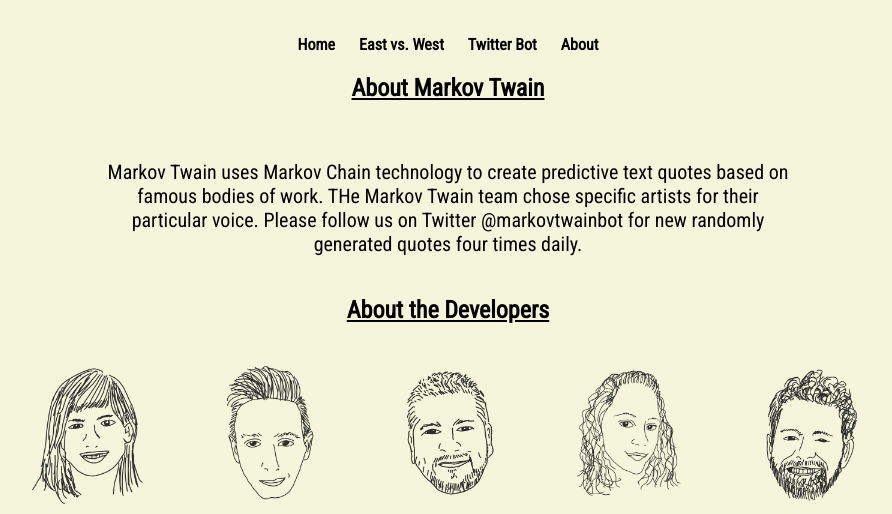
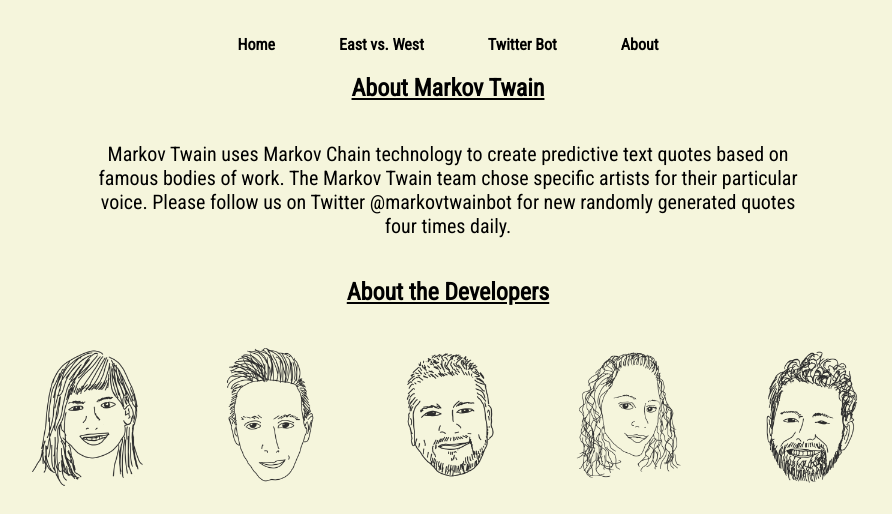
Before and after one commit to textables/textables, a website: page public/about.html in a window 1280 px wide. Shown: the part 183-697 px from the top of the page, without its empty margins (192-1084 px from the left). Drawn offline with Linux system fonts and the light colour scheme.

Commit message:
nav links updated to be in same position on every page

```diff
--- a/public/about.html
+++ b/public/about.html
@@ -20,17 +20,16 @@
         <h1>Markov Twain</h1>
         <h5>"Some kinda subtitle or something."</h5>
         <nav>
-            <a href="./">Home</a>
-            <a href="./eastwest/index.html">East vs. West</a>
-            <a href="https://twitter.com/markovtwainbot">Twitter Bot</a>
-            <a href="about.html">About</a>
+            <a class="navlink" href="./">Home</a>
+            <a class="navlink" href="./eastwest/index.html">East vs. West</a>
+            <a class="navlink" href="https://twitter.com/markovtwainbot">Twitter Bot</a>
+            <a class="navlink" href="about.html">About</a>
         </nav>
     </header>
 
     <div class="about">
         <h2>About Markov Twain</h2>
-        <br>
-        <p class="description">Markov Twain uses Markov Chain technology to create predictive text quotes based on famous bodies of work. THe Markov Twain team chose specific artists for their particular voice. Please follow us on Twitter @markovtwainbot for new randomly generated quotes four times daily.</p>
+        <p class="description">Markov Twain uses Markov Chain technology to create predictive text quotes based on famous bodies of work. The Markov Twain team chose specific artists for their particular voice. Please follow us on Twitter @markovtwainbot for new randomly generated quotes four times daily.</p>
     </div>
 
     <h2>About the Developers</h2>
--- a/public/style.css
+++ b/public/style.css
@@ -29,7 +29,7 @@
     padding: 0;
 }
 
-a {
+.navlink {
     font-family: 'Roboto Condensed', sans-serif;
     text-decoration: none;
     padding: 30px;
@@ -37,7 +37,7 @@
     font-weight: bold;
 }
 
-a:hover {
+.navlink:hover {
     color: grey;
 }
 
```
Also changed, not shown: public/eastwest/index.html (+4 -4 lines), public/index.html (+4 -4 lines).
